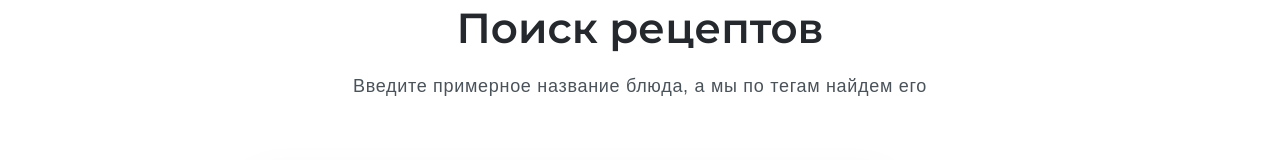
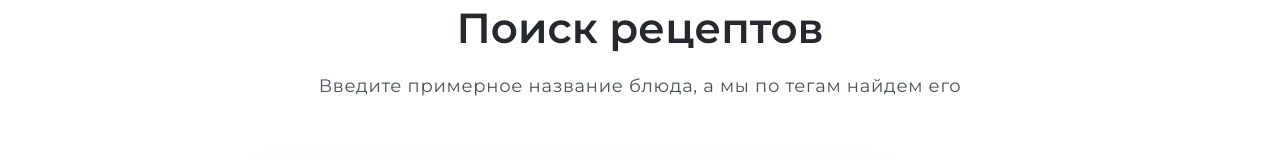
Before and after one commit to Ni1py/Recipes, an Angular app: page / in a window 1280 px wide. Shown: the part 2220-2380 px from the top of the page. Built offline with nearby package versions, Linux system fonts and the light colour scheme.

Commit message:
Изменил Mulish, на Montserrat

```diff
--- a/src/app/Components/home-page/home-page.component.css
+++ b/src/app/Components/home-page/home-page.component.css
@@ -156,7 +156,7 @@
     margin: 16px auto 64px;
     width: 700px;
     height: 32px;
-    font-family: 'Mulish', sans-serif;
+    font-family: 'Montserrat', sans-serif;
     letter-spacing: 0.7px;
     font-style: normal;
     font-weight: normal;
```
